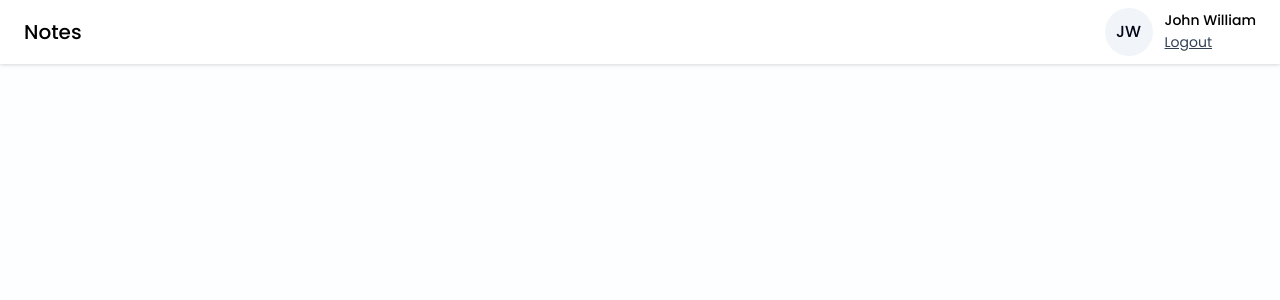
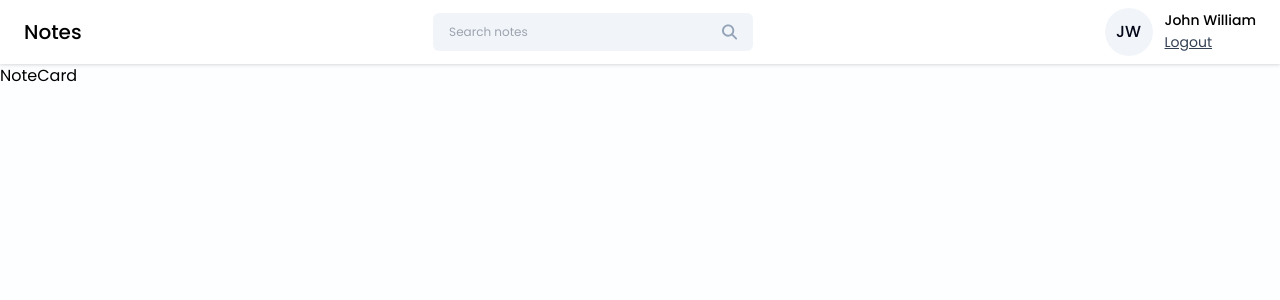
Before and after one commit to MensiPass/NotesApp, a React (Vite) app in the folder frontend/notes/: page /dashboard in a window 1280 px wide. Shown: the top 300 px of the page. Built offline with nearby package versions, Linux system fonts and the light colour scheme.

Commit message:
search bar added

```diff
--- /dev/null
+++ b/frontend/notes/src/components/Cards/NoteCard.tsx
@@ -0,0 +1,6 @@
+import React from "react";
+
+const NoteCard = ({}) => {
+  return <div>NoteCard</div>;
+};
+export default NoteCard;
--- a/frontend/notes/src/components/Navbar/Navbar.tsx
+++ b/frontend/notes/src/components/Navbar/Navbar.tsx
@@ -1,14 +1,29 @@
-import React from "react";
+import React, { useState } from "react";
 import ProfileInfo from "../../components/Cards/ProfileInfo";
 import { useNavigate } from "react-router-dom";
+import SearchBar from "../SearchBar/SearchBar";
 const Navbar = () => {
+  const [searchQuery, setSearchQuery] = useState("");
+
   const navigate = useNavigate();
   const onLogout = () => {
     navigate("/login");
   };
+  const handleSearch = () => {};
+  const onClearSearch = () => {
+    setSearchQuery("");
+  };
   return (
     <div className="bg-white flex items-center justify-between px-6 py-2 drop-shadow">
       <h2 className="text-xl font-medium text-black py-2">Notes</h2>
+      <SearchBar
+        value={searchQuery}
+        onChange={(e: React.ChangeEvent<HTMLInputElement>) => {
+          setSearchQuery(e.target.value);
+        }}
+        handleSearch={() => handleSearch()}
+        onClearSearch={() => onClearSearch()}
+      />
       <ProfileInfo onLogout={onLogout} />
     </div>
   );
--- /dev/null
+++ b/frontend/notes/src/components/SearchBar/SearchBar.tsx
@@ -0,0 +1,40 @@
+import React from "react";
+import { FaMagnifyingGlass } from "react-icons/fa6";
+import { IoMdClose } from "react-icons/io";
+interface Props {
+  value: string;
+  onChange: (e: React.ChangeEvent<HTMLInputElement>) => void;
+  handleSearch: () => void;
+  //func that takes item of type string ad is void, (item:string)=>void
+  onClearSearch: () => void;
+}
+
+const SearchBar = ({ value, onChange, handleSearch, onClearSearch }: Props) => {
+  return (
+    <div className="w-80 flex items-center px-4 bg-slate-100 rounded-md">
+      <input
+        type="text"
+        value={value}
+        placeholder="Search notes"
+        className="w-full text-xs bg-transparent py-[11px] outline-none"
+        onChange={onChange}
+      />
+      {value && (
+        <IoMdClose
+          className="text-xl text-slate-500 cursor-pointer hover:text-black mr-3"
+          onClick={() => {
+            onClearSearch;
+          }}
+        />
+      )}
+
+      <FaMagnifyingGlass
+        className="text-slate-400 cursor-pointer hover:text-black"
+        onClick={() => {
+          handleSearch;
+        }}
+      />
+    </div>
+  );
+};
+export default SearchBar;
--- a/frontend/notes/src/pages/Home/Home.tsx
+++ b/frontend/notes/src/pages/Home/Home.tsx
@@ -1,10 +1,14 @@
 import React from "react";
 import Navbar from "../../components/Navbar/Navbar";
+import NoteCard from "../../components/Cards/NoteCard";
 
 const Home = () => {
   return (
     <>
       <Navbar />
+      <div className="container mx-auto">
+        <NoteCard />
+      </div>
     </>
   );
 };
```
